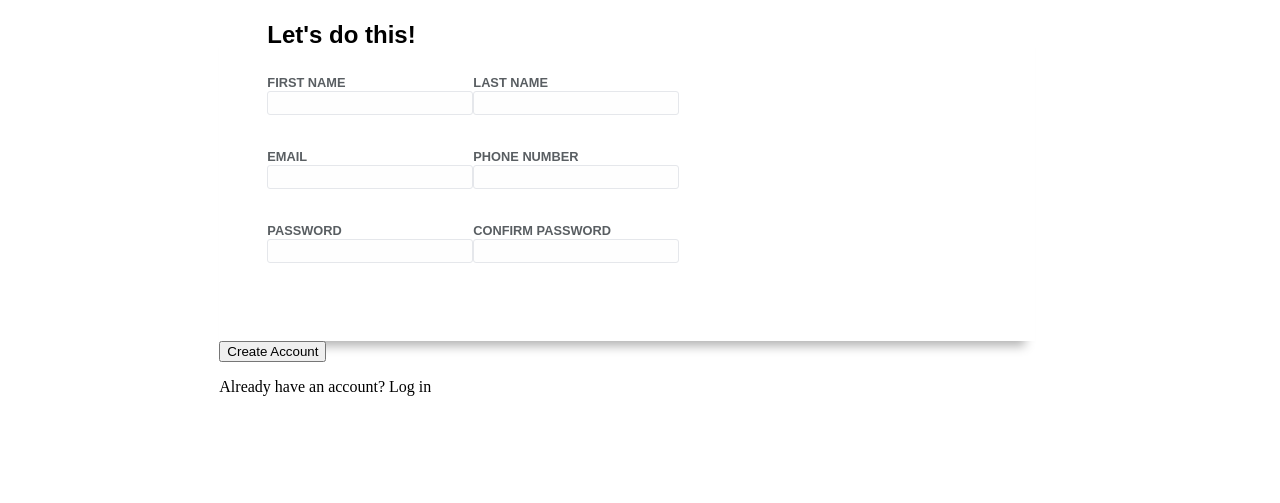
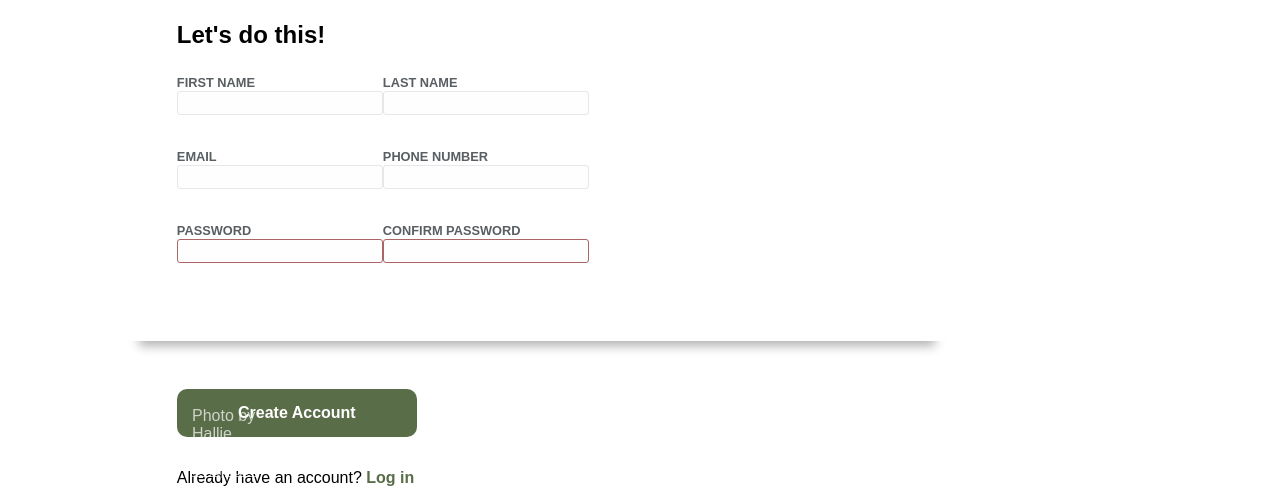
Before and after one commit to Alex5724/form, a plain HTML site: page index.html in a window 1280 px wide. Shown: the part 374-877 px from the top of the page. Before the commit the page ends 800 px from the top, so only its background shows below. Drawn offline with Linux system fonts and the light colour scheme; a web font is replaced by a local one.

Commit message:
The style for the button and the paragraph.

```diff
--- a/style.css
+++ b/style.css
@@ -5,7 +5,7 @@
 }
 :root{
     --norse-font: 'Norse';
-    --generic-font: sans-serif, Roboto, system-ui, "Segoe UI", Helvetica, Arial, sans-serif, "Apple Color Emoji", "Segoe UI Emoji", "Segoe UI Symbol";
+    --generic-font: sans-serif, Roboto, system-ui, "Segoe UI", Helvetica, Arial, "Apple Color Emoji", "Segoe UI Emoji", "Segoe UI Symbol";
     --color-grn: #596D48;
     --border-font-color: #E5E7EB;
 }
@@ -88,11 +88,55 @@ input{
     height: 20px;
     border: 1px solid var(--border-font-color);
     border-radius: 3px;
-    background-color: rgba(254, 254, 254)
+    background-color: rgba(254, 254, 254);
 }
 label{
     font-family: var(--generic-font);
     font-weight: 600;
     font-size: 0.8rem;
-    color: rgba(89, 94, 98)
+    color: rgba(89, 94, 98);
 }
+form > .form-layout:nth-child(3) > div> input:invalid{
+    border: 1px solid rgb(171, 101, 102);
+}
+input:focus{
+    border: 1px solid blue;
+    outline: none;
+    box-shadow: 5px 5px 4px rgba(0, 0, 0, 0.1);
+}
+#form-container > div:nth-child(3) > button{
+    background-color: var(--color-grn);
+    color: white;
+    border: none;
+    font-family: var(--generic-font);
+    font-size: 1rem;
+    font-weight: 600;
+    width: 15rem;
+    height: 3rem;
+    border-radius: 10px;
+    cursor: pointer;
+}
+#form-container > div:nth-child(3){
+    margin-left: 3rem;
+    margin-top: 3rem;
+}
+#form-container > div:nth-child(3) > p{
+    font-family: var(--generic-font);
+    margin-top: 2rem;
+}
+#form-container > div:nth-child(3) > p > span{
+    color: var(--color-grn);
+    font-weight: 600;
+}
+#container > p{
+    color: white;
+    position: absolute;
+    bottom: 0.5rem;
+    left: 12rem;
+    font-family: var(--generic-font);
+    font-size: 1rem;
+    opacity: 0.7;
+}
+a{
+    color: white;
+}
```
